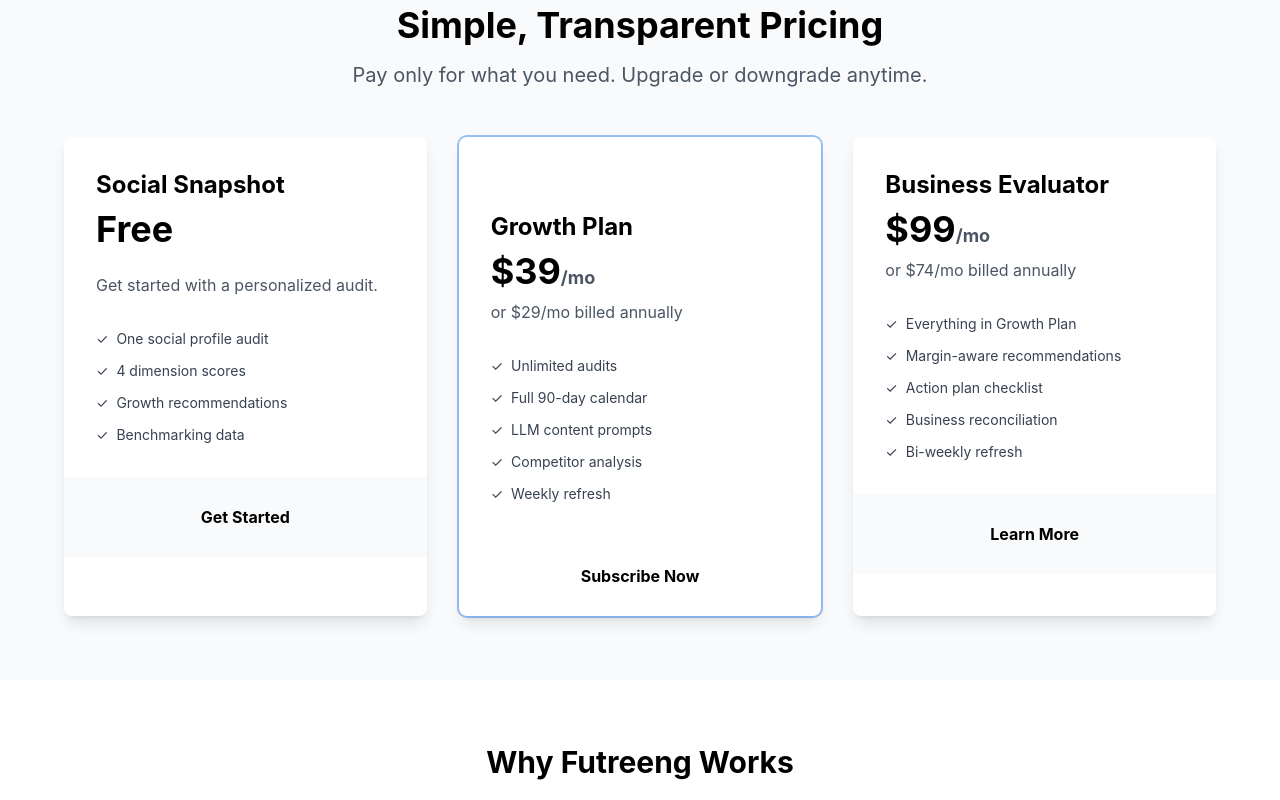
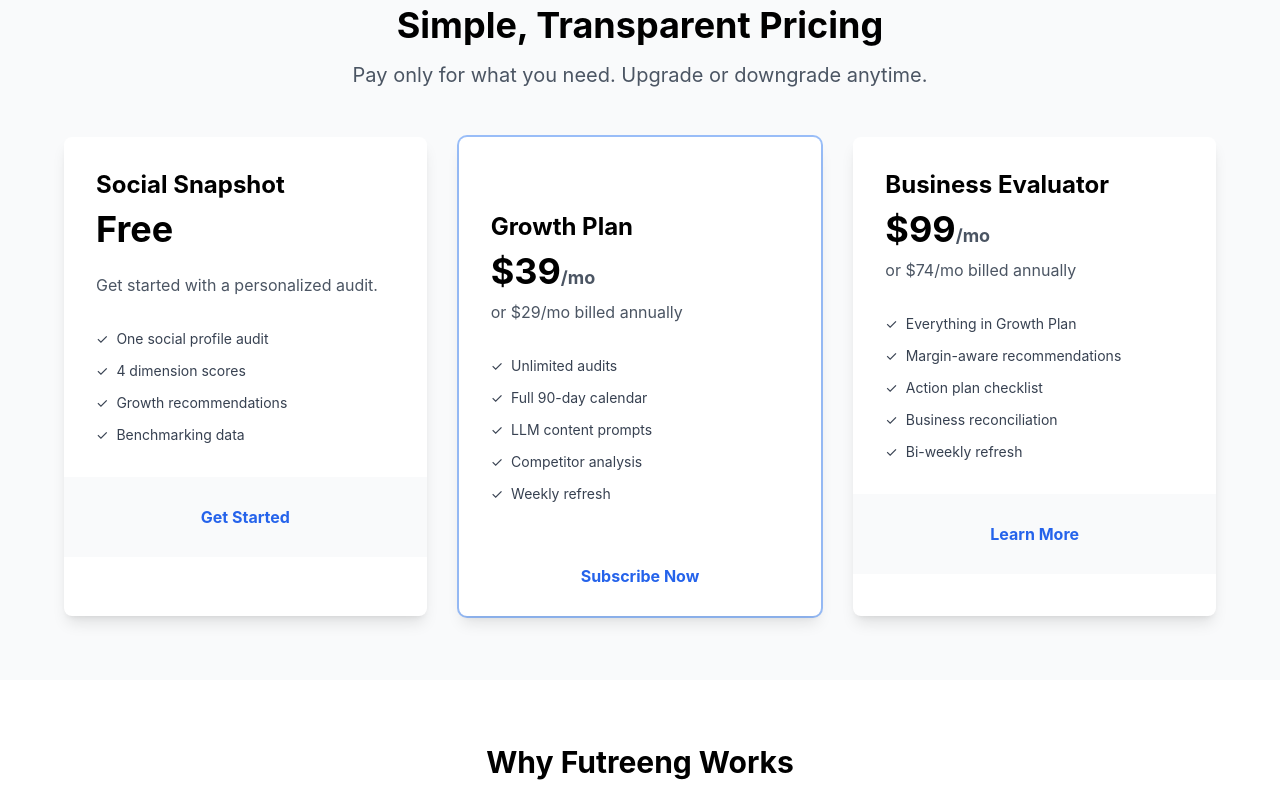
Before and after one commit to Futreeng/evaluation-engine, a plain HTML site: page public/index.html in a window 1280 px wide. Shown: the part 1100-1900 px from the top of the page. Drawn offline with nearby package versions, Linux system fonts and the light colour scheme.

Commit message:
Fix button text colors—use inline styles instead of custom CSS variables
- Replace text-primary and border-primary with inline style colors (#2563eb)
- Add onmouseover/onmouseout handlers for border button hover effects
- Ensures all button text is visible and readable
- Fixes white-on-white and unreadable text issues throughout template

```diff
--- a/public/index.html
+++ b/public/index.html
@@ -86,7 +86,7 @@
     <div class="max-w-4xl mx-auto text-center">
       <h2 class="text-5xl font-bold mb-6">Grow Your Social Presence</h2>
       <p class="text-xl mb-8 opacity-90">Get a personalized audit of your social media, discover your biggest opportunities, and unlock a data-driven growth strategy.</p>
-      <button onclick="navigateTo('evaluate')" class="px-8 py-4 bg-white text-primary font-bold rounded-lg hover:bg-gray-100 text-lg shadow-lg">
+      <button onclick="navigateTo('evaluate')" style="color: #2563eb;" class="px-8 py-4 bg-white font-bold rounded-lg hover:bg-gray-100 text-lg shadow-lg">
         Get Your Free Audit
       </button>
     </div>
@@ -196,7 +196,7 @@
       <div class="bg-gradient-to-r from-primary to-primary-dark text-white rounded-lg shadow-lg p-8 card-hover">
         <h3 class="text-2xl font-bold mb-4">Ready to Accelerate Your Growth?</h3>
         <p class="mb-6 opacity-90">Unlock your personalized 90-day content calendar, competitor analysis, and ready-to-use prompts for content generation.</p>
-        <button onclick="navigateTo('pricing')" class="px-8 py-3 bg-white text-primary font-bold rounded-lg hover:bg-gray-100 text-lg shadow-md">
+        <button onclick="navigateTo('pricing')" style="color: #2563eb;" class="px-8 py-3 bg-white font-bold rounded-lg hover:bg-gray-100 text-lg shadow-md">
           Explore Growth Plan → $39/month
         </button>
       </div>
@@ -234,7 +234,7 @@
             </ul>
           </div>
           <div class="px-8 py-4 bg-gray-50">
-            <button onclick="navigateTo('evaluate')" class="w-full px-4 py-3 border-2 border-primary text-primary font-bold rounded-lg hover:bg-primary hover:text-white text-base">
+            <button onclick="navigateTo('evaluate')" style="color: #2563eb; border-color: #2563eb;" class="w-full px-4 py-3 border-2 font-bold rounded-lg hover:text-white text-base" onmouseover="this.style.backgroundColor='#2563eb'" onmouseout="this.style.backgroundColor='transparent'">
               Get Started
             </button>
           </div>
@@ -268,7 +268,7 @@
             </ul>
           </div>
           <div class="px-8 py-4 bg-primary">
-            <button onclick="alert('Subscribe flow - will integrate with Stripe')" class="w-full px-4 py-3 bg-white text-primary font-bold rounded-lg hover:bg-gray-100 text-base">
+            <button onclick="alert('Subscribe flow - will integrate with Stripe')" style="color: #2563eb;" class="w-full px-4 py-3 bg-white font-bold rounded-lg hover:bg-gray-100 text-base">
               Subscribe Now
             </button>
           </div>
@@ -299,7 +299,7 @@
             </ul>
           </div>
           <div class="px-8 py-4 bg-gray-50">
-            <button onclick="alert('Subscribe flow - will integrate with Stripe')" class="w-full px-4 py-3 border-2 border-primary text-primary font-bold rounded-lg hover:bg-primary hover:text-white text-base">
+            <button onclick="alert('Subscribe flow - will integrate with Stripe')" style="color: #2563eb; border-color: #2563eb;" class="w-full px-4 py-3 border-2 font-bold rounded-lg hover:text-white text-base" onmouseover="this.style.backgroundColor='#2563eb'" onmouseout="this.style.backgroundColor='transparent'">
               Learn More
             </button>
           </div>
```
